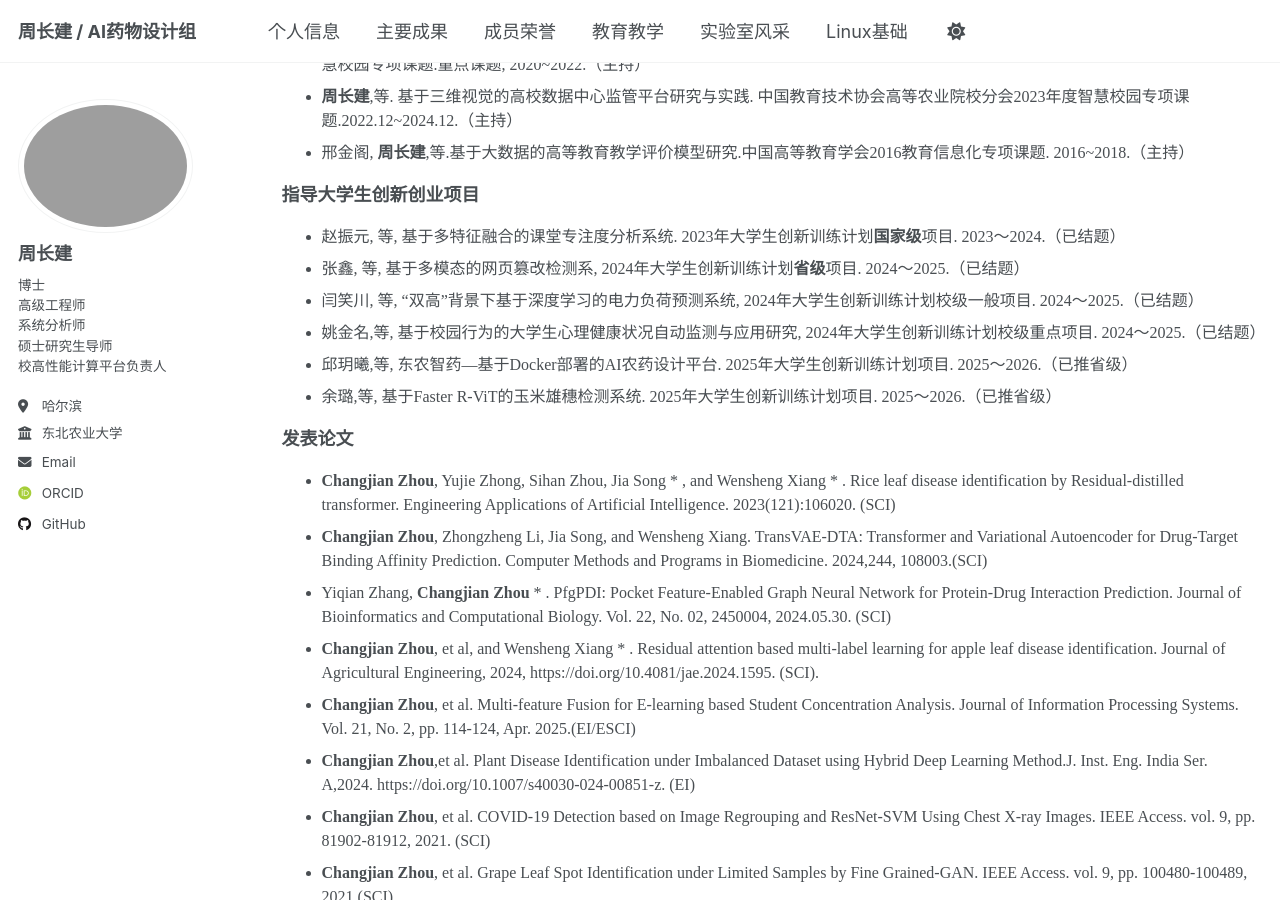
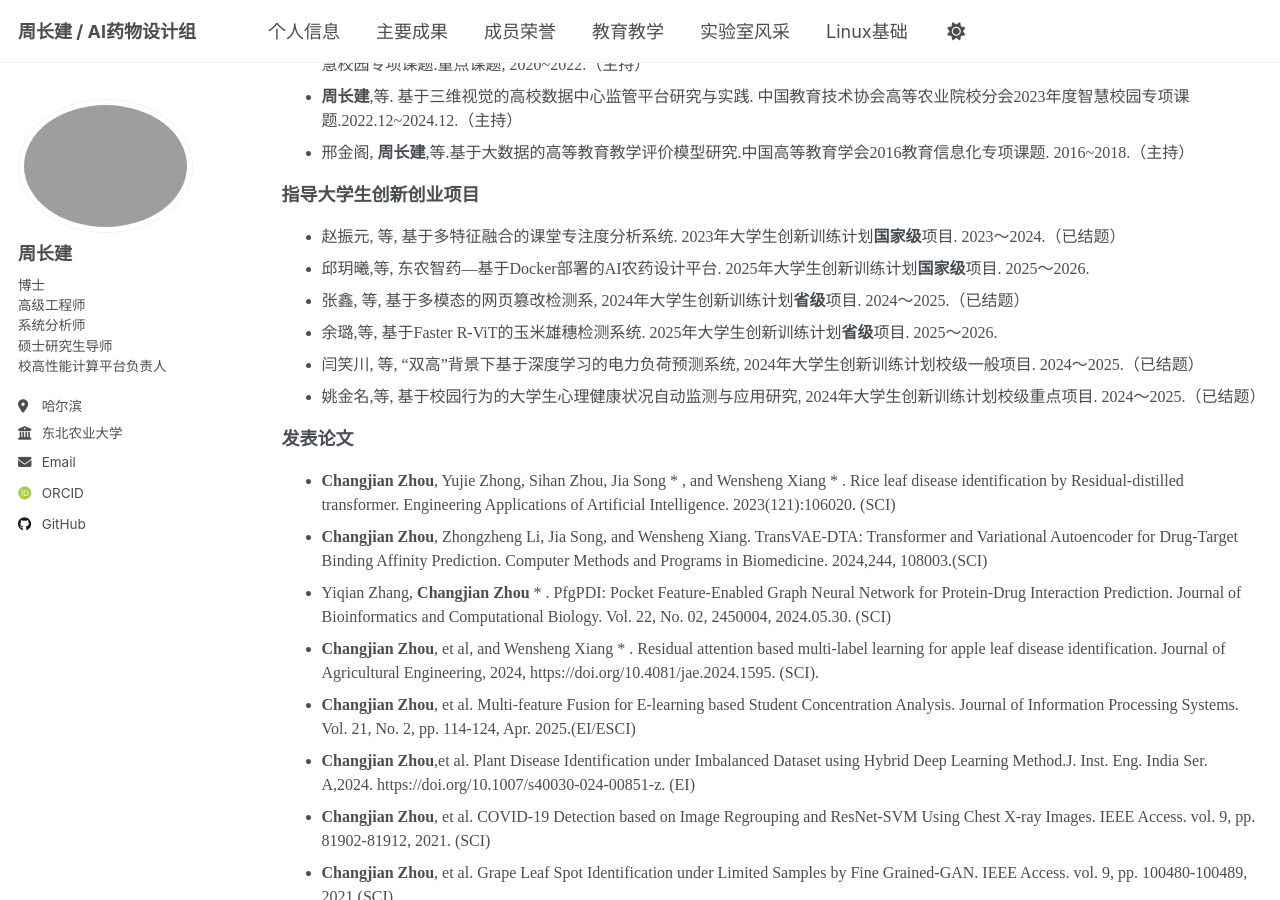
Before and after one commit to HPC-NEAU/zhoucj, a Jekyll site: the page built from _pages/publications.md, in a window 1280 px wide and 900 px high, scrolled down 612 px. Built offline with Jekyll 4.4.1, drawn with Linux system fonts in a browser that asks for light colours; some web fonts are replaced.

Commit message:
Update publications.md

```diff
--- a/_pages/publications.md
+++ b/_pages/publications.md
@@ -35,11 +35,11 @@ redirect_from:
 		<font face="微软雅黑" size=4><b>指导大学生创新创业项目</b></font>
 <ul>
 	<li> 赵振元, 等, 基于多特征融合的课堂专注度分析系统. 2023年大学生创新训练计划<b>国家级</b>项目. 2023～2024.（已结题）</li>
+	<li> 邱玥曦,等, 东农智药—基于Docker部署的AI农药设计平台. 2025年大学生创新训练计划<b>国家级</b>项目. 2025～2026.</li>
 	<li> 张鑫, 等, 基于多模态的网页篡改检测系, 2024年大学生创新训练计划<b>省级</b>项目. 2024～2025.（已结题）</li>
+	<li> 余璐,等, 基于Faster R-ViT的玉米雄穗检测系统. 2025年大学生创新训练计划<b>省级</b>项目. 2025～2026.</li>
 	<li> 闫笑川, 等, “双高”背景下基于深度学习的电力负荷预测系统, 2024年大学生创新训练计划校级一般项目. 2024～2025.（已结题）</li>
 	<li> 姚金名,等, 基于校园行为的大学生心理健康状况自动监测与应用研究, 2024年大学生创新训练计划校级重点项目. 2024～2025.（已结题）</li>
-	<li> 邱玥曦,等, 东农智药—基于Docker部署的AI农药设计平台. 2025年大学生创新训练计划项目. 2025～2026.（已推省级）</li>
-	<li> 余璐,等, 基于Faster R-ViT的玉米雄穗检测系统. 2025年大学生创新训练计划项目. 2025～2026.（已推省级）</li>
 </ul>
 
 		<font face="微软雅黑" size=4><b>发表论文</b></font>
```
